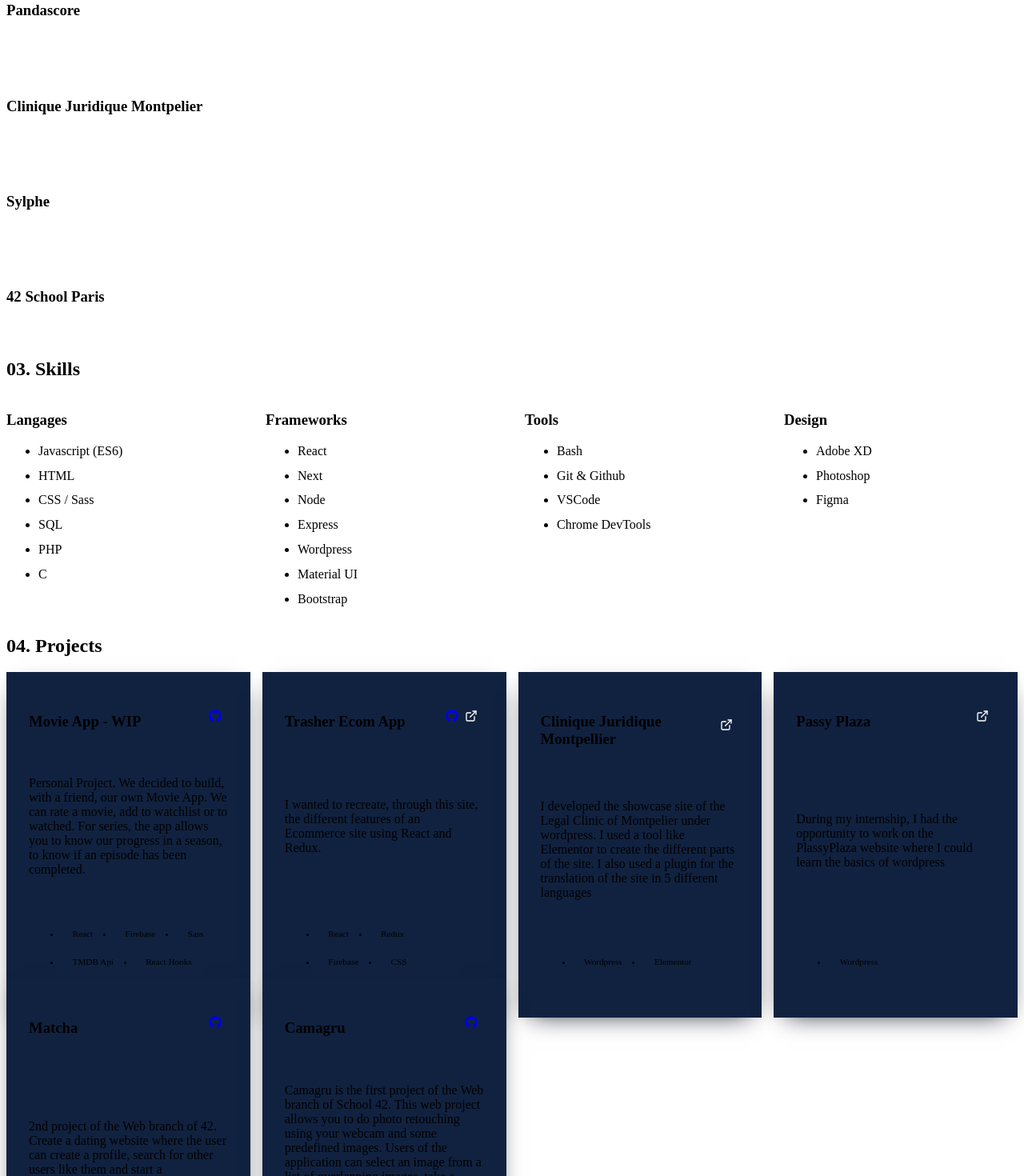
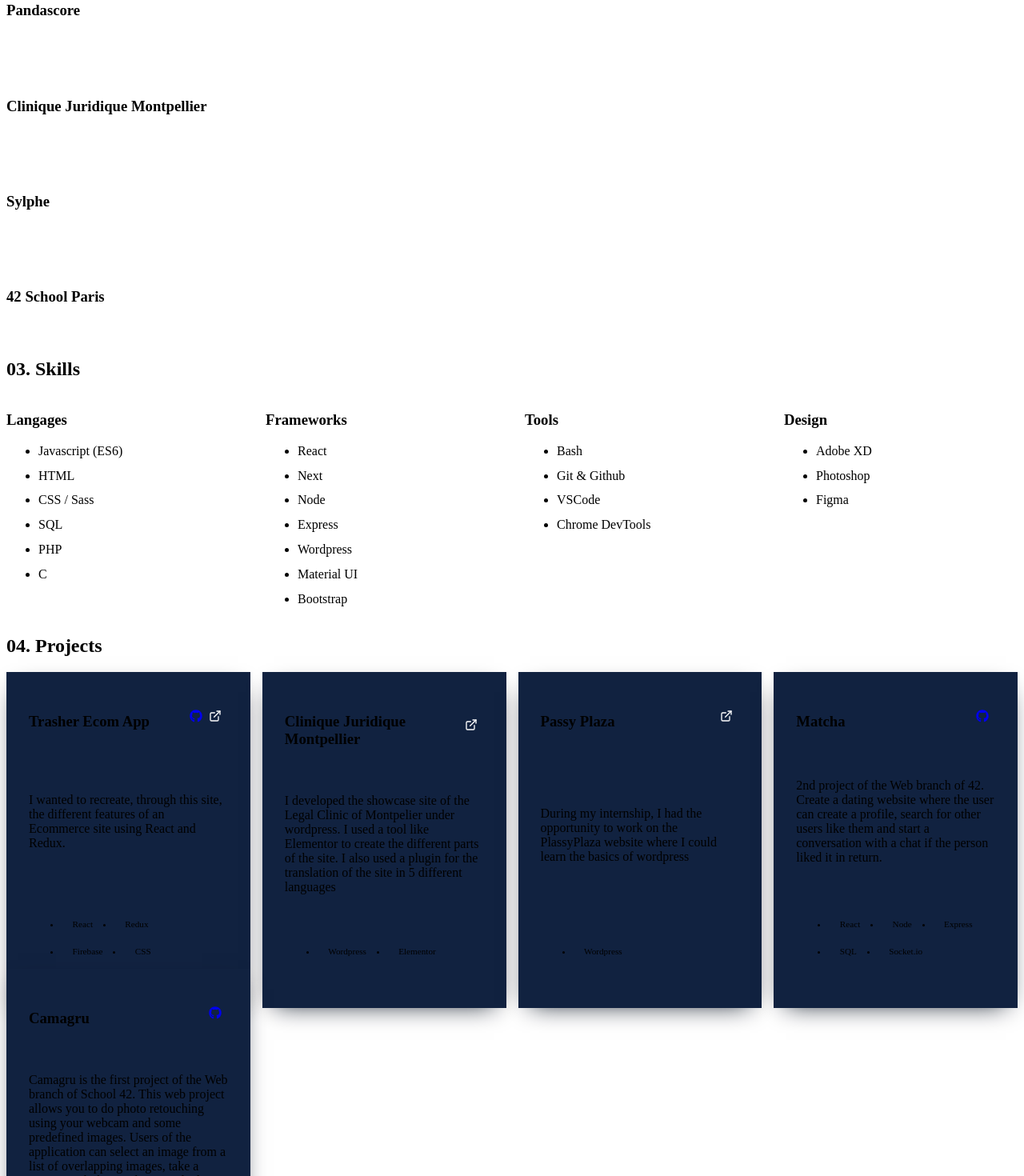
Before and after one commit to FlorianGazeau/portfolio, a Next.js app: page / in a window 1280 px wide. Shown: the part 1120-2590 px from the top of the page at 80% size. Built offline with nearby package versions, Linux system fonts and the light colour scheme.

Commit message:
fixed a bug

```diff
--- a/components/Experiences/Experiences.js
+++ b/components/Experiences/Experiences.js
@@ -10,7 +10,7 @@
     date: "january 2018 - present",
   },
   {
-    title: "Clinique Juridique Montpelier",
+    title: "Clinique Juridique Montpellier",
     post: "Freelance - Developer",
     // description: "",
     date: "july 2020",
--- a/components/Work/Works.js
+++ b/components/Work/Works.js
@@ -6,13 +6,13 @@
 import styles from './Works.module.css'
 
 export const Projects = [
-  {
-    id: 1,
-    title: "Movie App - WIP",
-    description: "Personal Project. We decided to build, with a friend, our own Movie App. We can rate a movie, add to watchlist or to watched. For series, the app allows you to know our progress in a season, to know if an episode has been completed.",
-    tag: ["React", "Firebase", "Sass", "TMDB Api", "React Hooks"],
-    github: "https://github.com/FlorianGazeau/movieApp",
-  },
+  // {
+  //   id: 1,
+  //   title: "Movie App - WIP",
+  //   description: "Personal Project. We decided to build, with a friend, our own Movie App. We can rate a movie, add to watchlist or to watched. For series, the app allows you to know our progress in a season, to know if an episode has been completed.",
+  //   tag: ["React", "Firebase", "Sass", "TMDB Api", "React Hooks"],
+  //   github: "https://github.com/FlorianGazeau/movieApp",
+  // },
   {
     id: 2,
     title: "Trasher Ecom App",
```
